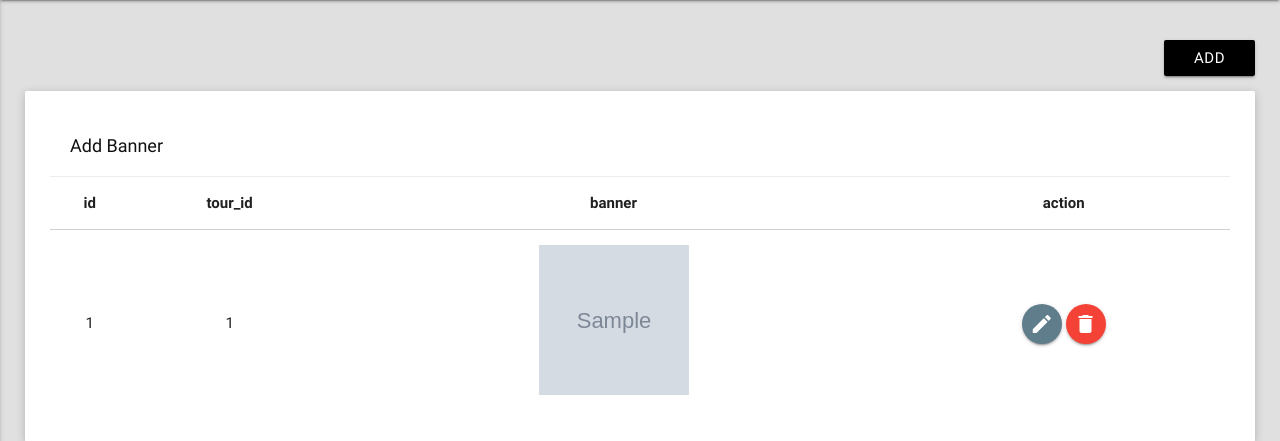
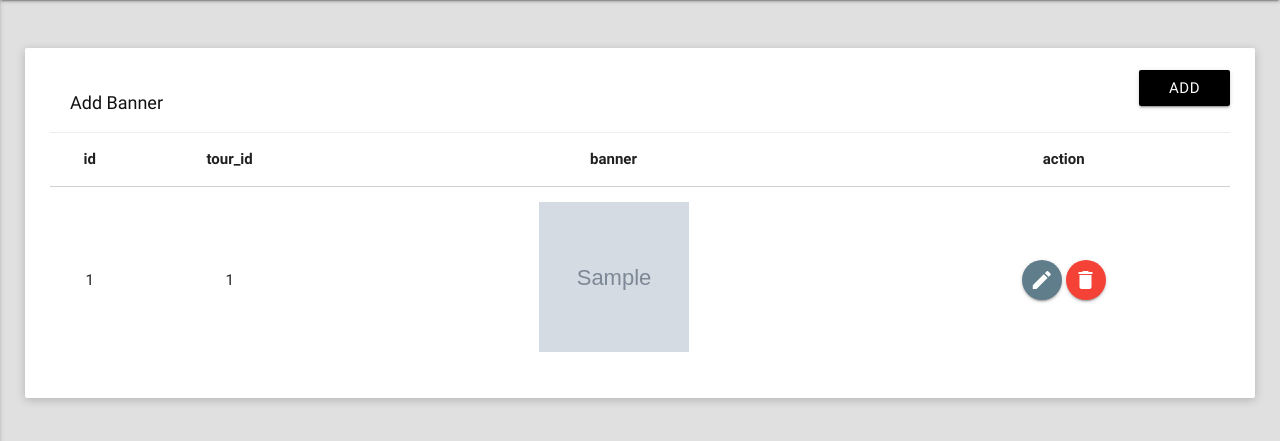
Before and after one commit to rajankaneria/escapecity, a CodeIgniter app: page /Escapcity-new/index.php/admin/banner in a window 1280 px wide. Shown: the part 100-541 px from the top of the page. Run offline with CodeIgniter, Linux system fonts and the light colour scheme; tables that the repository leaves empty or names only in its code hold one stand-in row (values such as "Sample post"); grey boxes marked "Sample" are stand-in pictures; data that the repository does not hold is empty; some libraries are stand-ins or nearby versions.

Commit message:
admin css

```diff
--- a/html/css/admin.css
+++ b/html/css/admin.css
@@ -27,8 +27,11 @@
     left: 0.75rem;
 }
 .ADD{
-float: right;
-margin-bottom: 15px;
+  float: right;
+  margin-bottom: 15px;
+  position: absolute;
+  right: 50px;
+  top: 170px;
 }
 section.content {
   padding: 25px;
```
